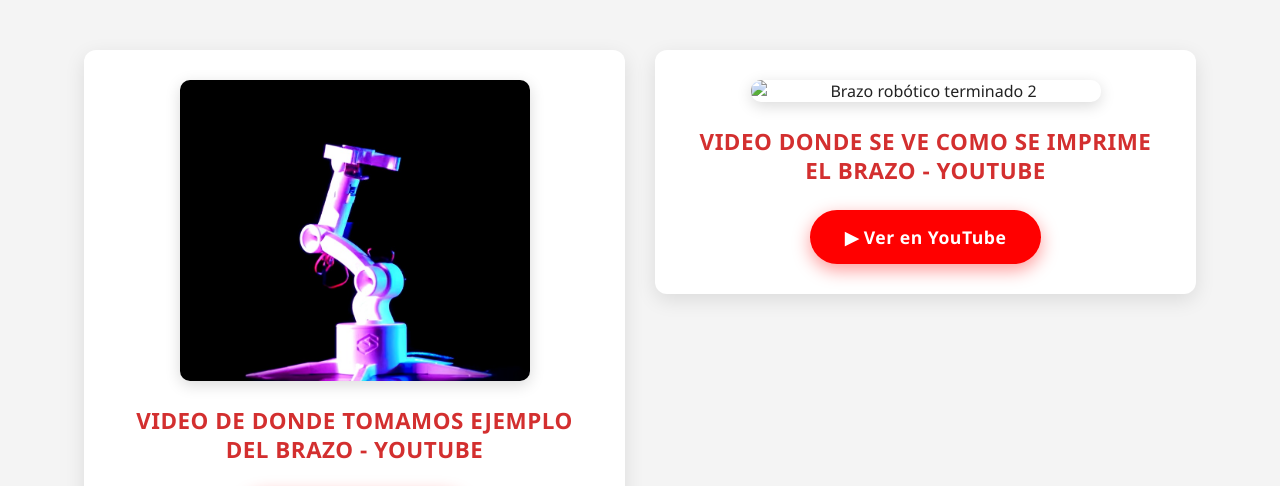
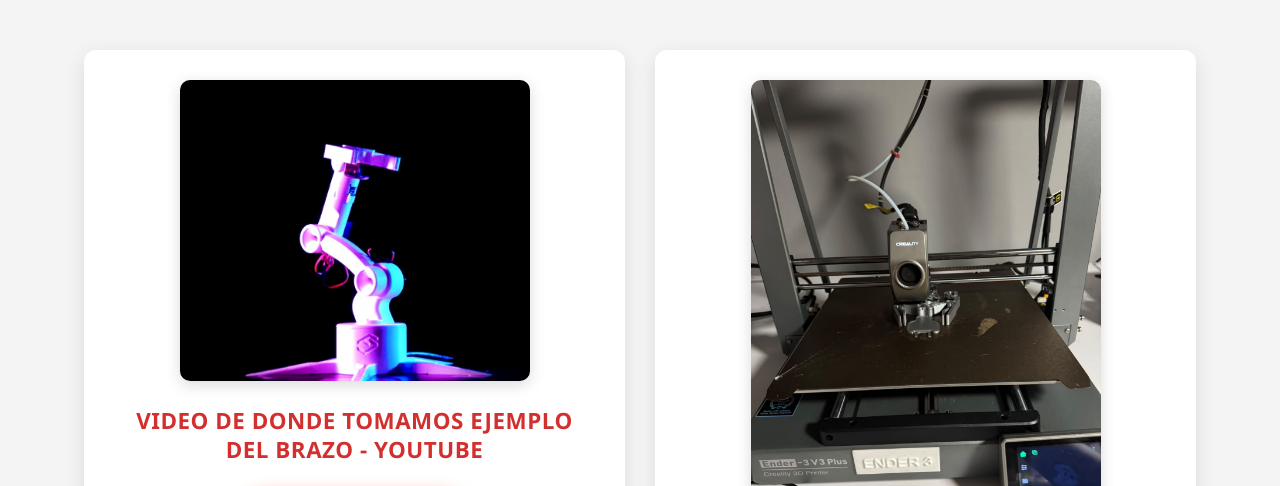
Before and after one commit to cristianice39-crypto/videos, a plain HTML site: page index.html in a window 1280 px wide. Shown: the part 271-757 px from the top of the page. Drawn offline with Linux system fonts and the light colour scheme.

Commit message:
Add files via upload

```diff
--- a/index.html
+++ b/index.html
@@ -39,7 +39,7 @@
         <!-- ===== VIDEO 2 ===== -->
         <div class="bloque-video">
             <div class="imagen-brazo">
-                <img src="imgbrazo-final-2.jpg" alt="Brazo robótico terminado 2">
+                <img src="img2.jpeg" alt="Brazo robótico terminado 2">
             </div>
             <h3 class="subtitulo-video">Video donde se ve como se imprime el brazo - YouTube</h3>
             <a href="https://youtube.com/shorts/67pJx7cttJo"
```
Also changed, not shown: img2.jpeg (added).
